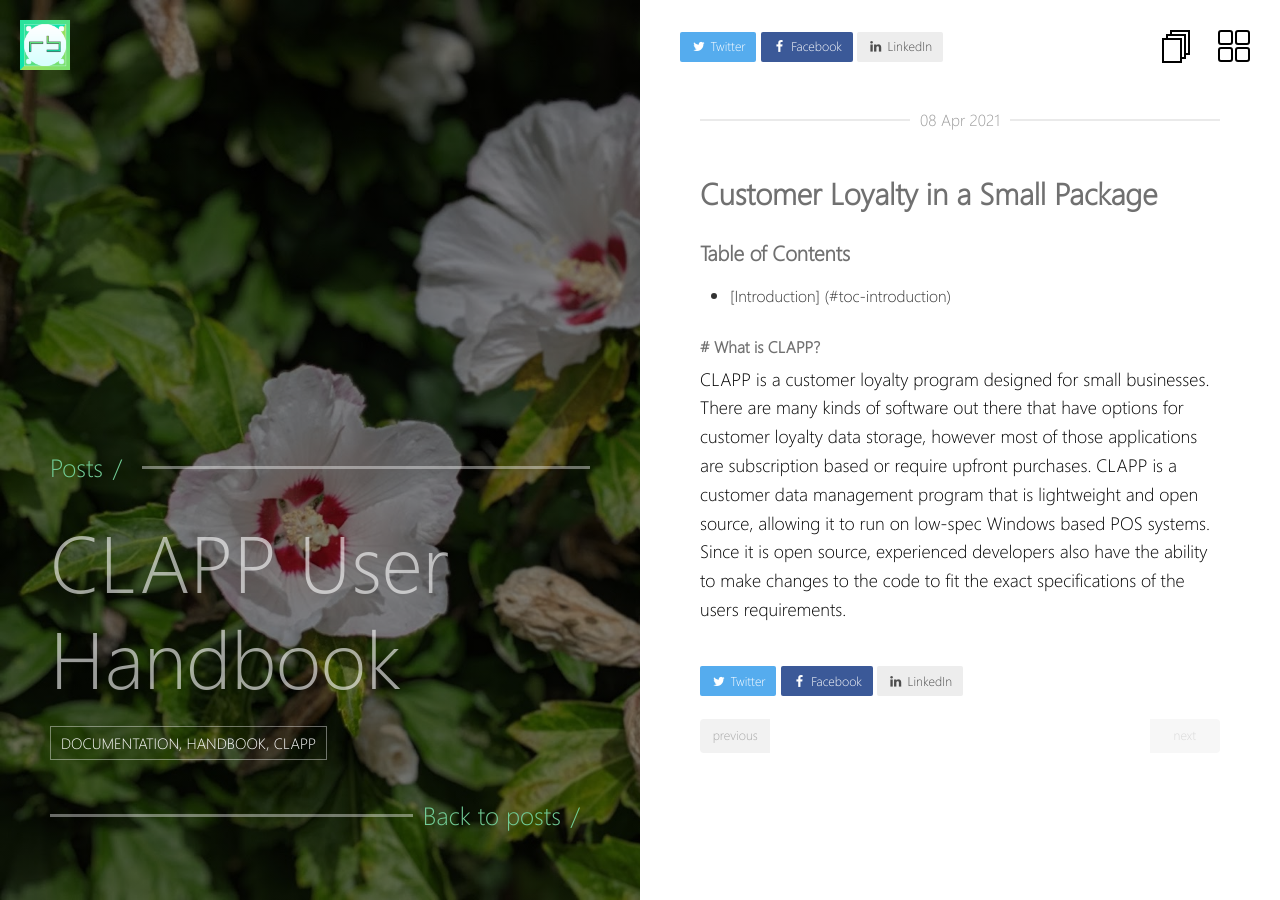
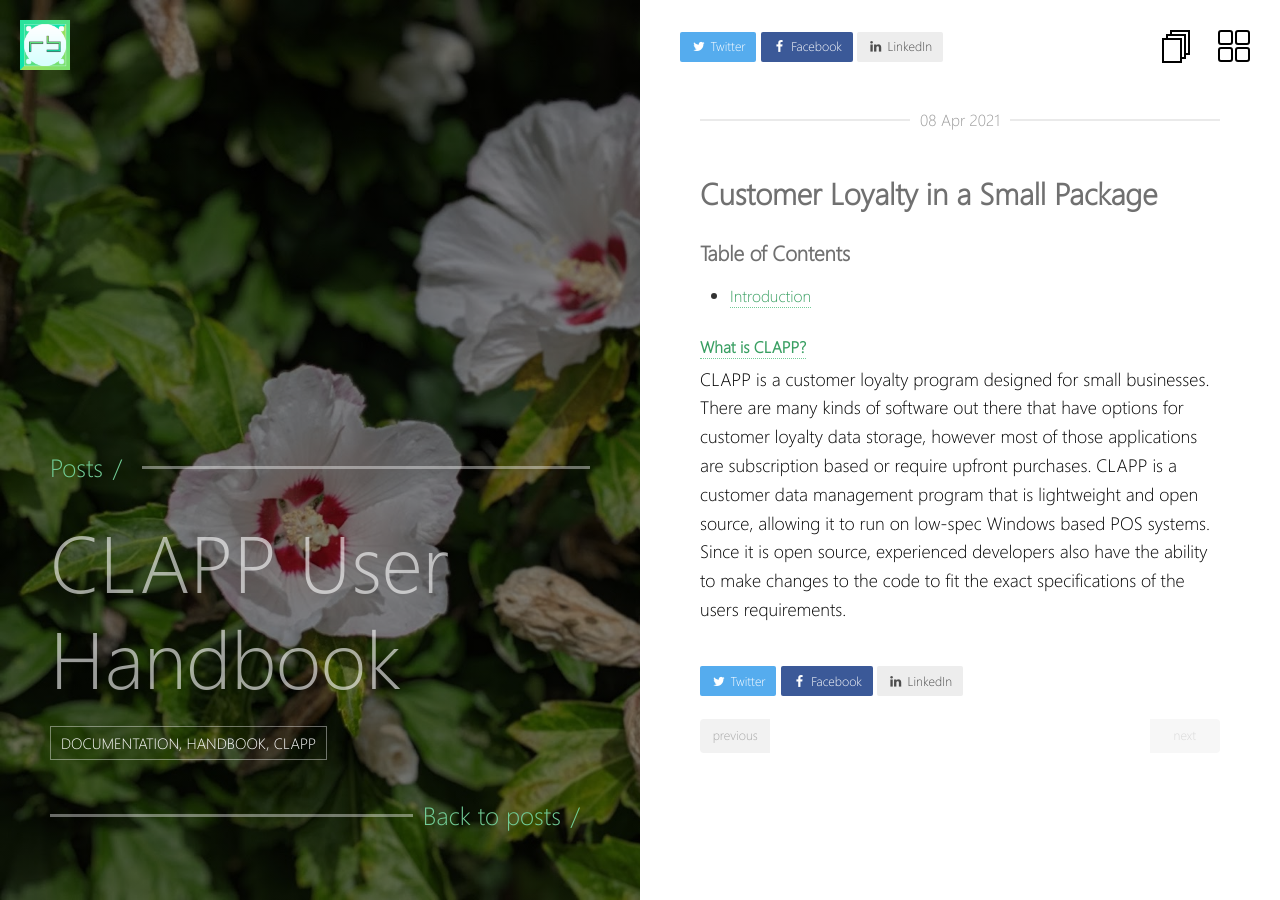
Before and after one commit to r-bassi/r-bassi.github.io, a Jekyll site: the page built from _posts/2021-04-08-CLAPP-user-doc.md, in a window 1280 px wide. Built offline with Jekyll 4.4.1, drawn with Linux system fonts in a browser that asks for light colours.

Commit message:
markdown linking intro

```diff
--- a/_posts/2021-04-08-CLAPP-user-doc.md
+++ b/_posts/2021-04-08-CLAPP-user-doc.md
@@ -12,8 +12,8 @@ tags:
 
 ### Table of Contents
 
-- [Introduction] (#toc-introduction)
+- [Introduction](#intro)
 
-#### # <a id="toc-introduction"></a>What is CLAPP?
+#### <a name="intro"> What is CLAPP? </a>
 
 CLAPP is a customer loyalty program designed for small businesses. There are many kinds of software out there that have options for customer loyalty data storage, however most of those applications are subscription based or require upfront purchases. CLAPP is a customer data management program that is lightweight and open source, allowing it to run on low-spec Windows based POS systems. Since it is open source, experienced developers also have the ability to make changes to the code to fit the exact specifications of the users requirements.
```
